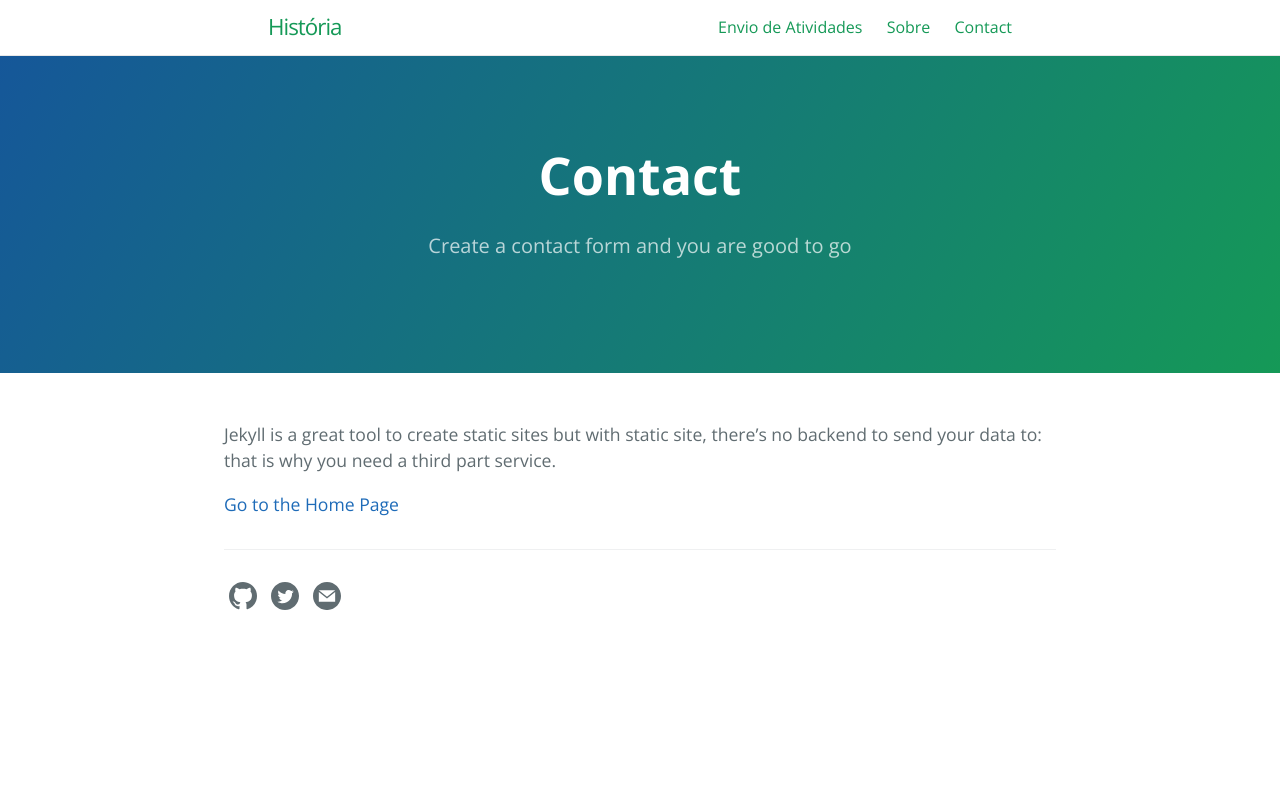
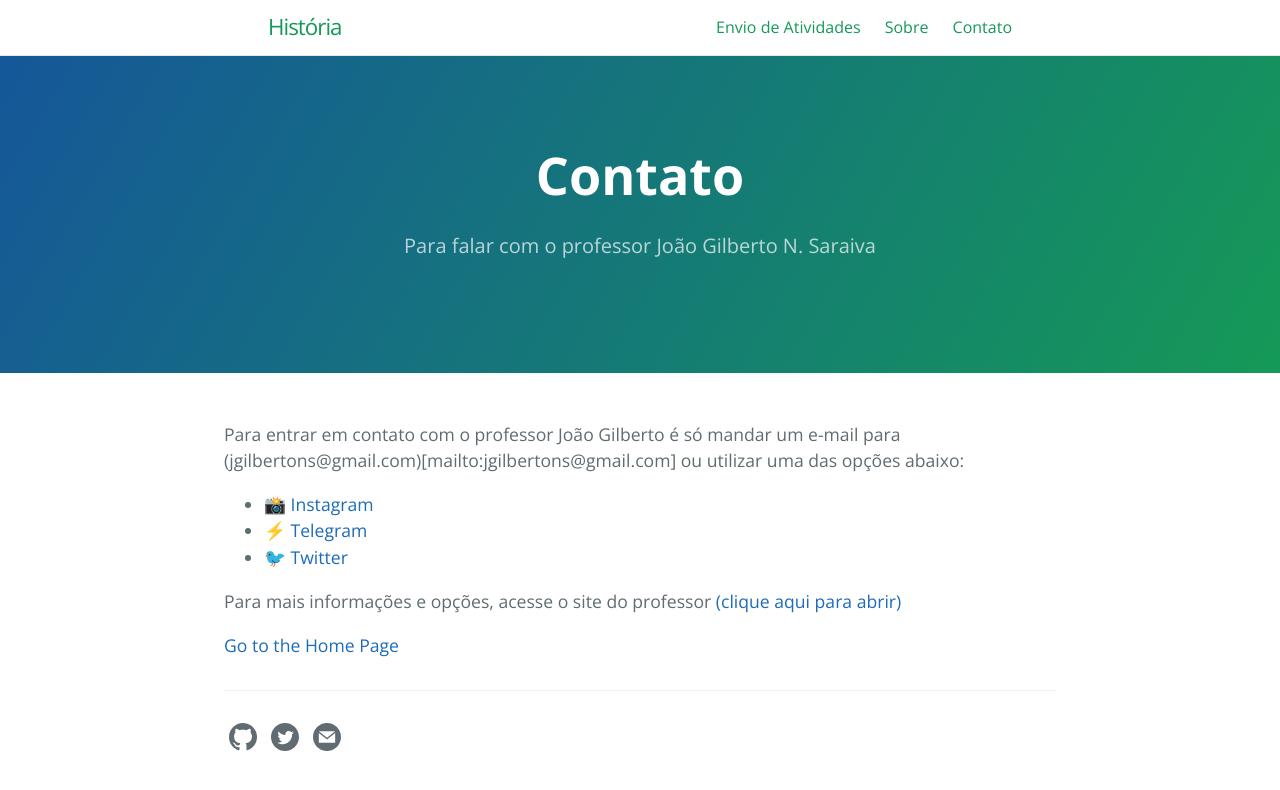
Before and after one commit to 0jonjo/arcada, a Jekyll site: the page built from contact.md, in a window 1280 px wide. Shown: the top 790 px of the page. Built offline with Jekyll 4.4.1, drawn with Linux system fonts in a browser that asks for light colours.

Commit message:
Update contact.md

```diff
--- a/contact.md
+++ b/contact.md
@@ -1,11 +1,17 @@
 ---
 layout: page
-title: Contact
-tagline: Create a contact form and you are good to go
+title: Contato
+tagline: Para falar com o professor João Gilberto N. Saraiva
 ref: contact
 order: 1
 ---
 
-Jekyll is a great tool to create static sites but with static site, there's no backend to send your data to: that is why you need a third part service.
+Para entrar em contato com o professor João Gilberto é só mandar um e-mail para (jgilbertons@gmail.com)[mailto:jgilbertons@gmail.com] ou utilizar uma das opções abaixo:
+
+- 📸 [Instagram](https://www.instagram.com/0jonjo/)
+- ⚡ [Telegram](https://t.me/jonjo0)
+- 🐦 [Twitter](https://twitter.com/0jonjo)
+
+Para mais informações e opções, acesse o site do professor [(clique aqui para abrir)](https://0jonjo.github.io/0jonjo/)
 
 [Go to the Home Page]({{ '/' | absolute_url }})
```
